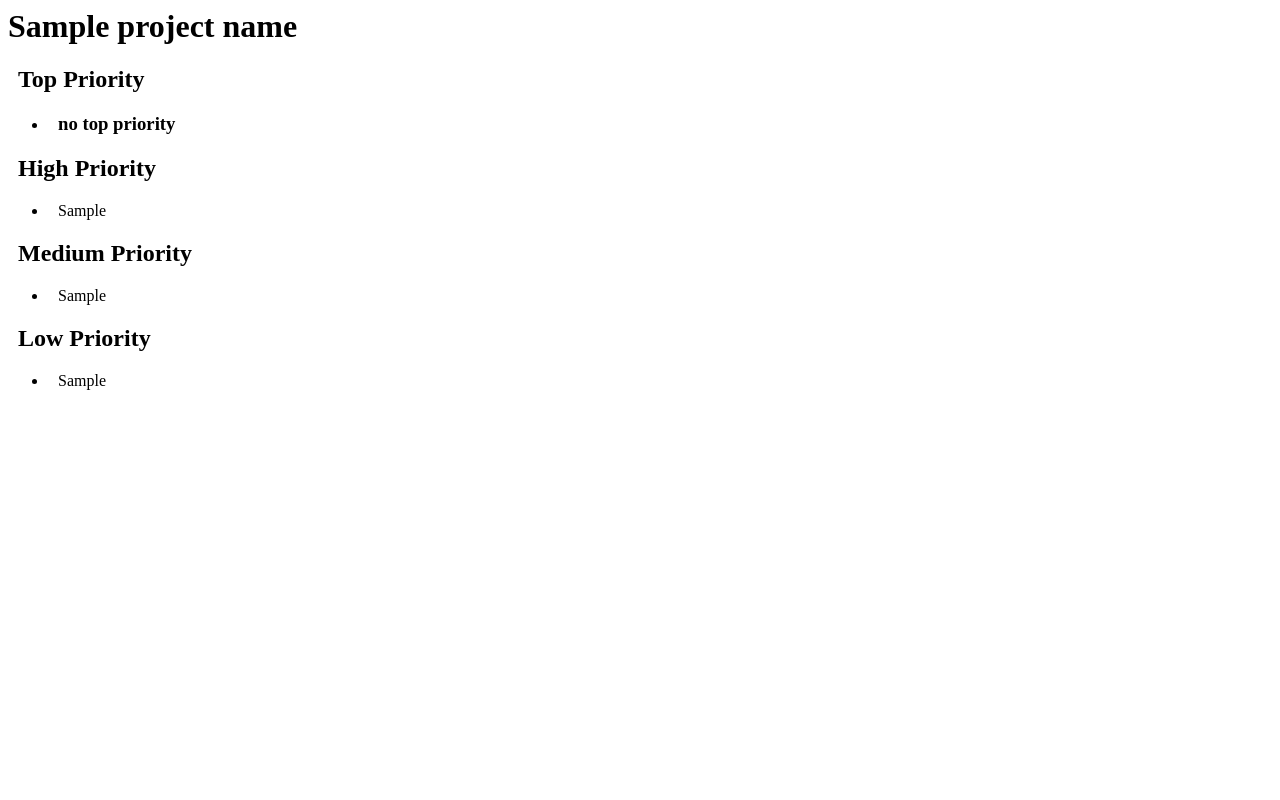
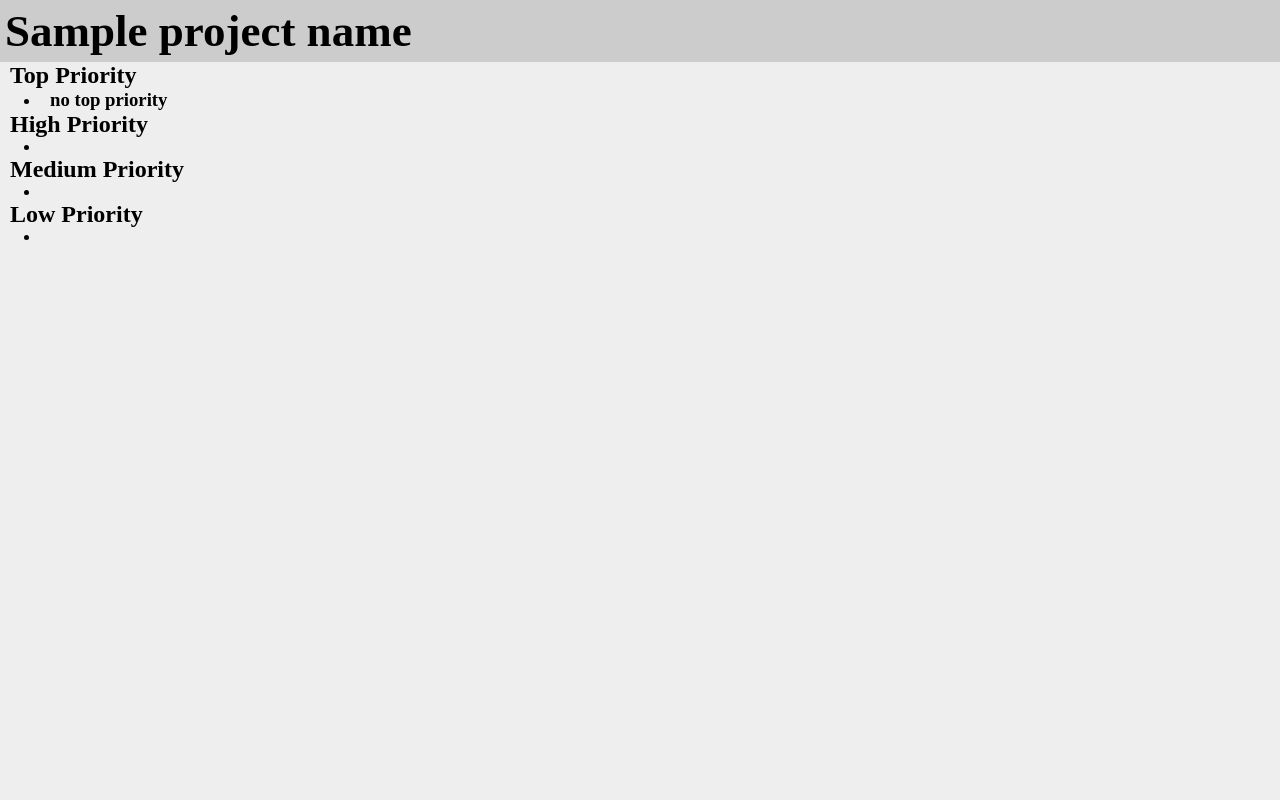
Before and after one commit to tsj845/APP-task-manager, a Flask app: template templates/manager-template.html in a window 1280 px wide. Run offline with Flask 2, Linux system fonts and the light colour scheme; the template is opened without the code that fills it: most values are stand-ins (such as "Sample title", 1, 10 or a date in 2020).

Commit message:
Update manager-template.html

```diff
--- a/templates/manager-template.html
+++ b/templates/manager-template.html
@@ -1,12 +1,21 @@
 <html>
 	<head>
 		<style>
-			#indent {
-				text-indent : 10;
+		        * {
+			        margin: 0px;
+			}
+			body {
+			        background-color: #eee;
+			}
+		        #indent {
+			        text-indent : 10;
 			}
 			/* project name */
 			h1#proj-name {
-				text-indent : 0;
+			        text-indent: 0;
+				font-size: 45px;
+				padding: 5px;
+				background-color: #ccc
 			}
 			h1#proj-name:hover {
 				cursor : default;
@@ -82,19 +91,19 @@
 			<h2 class="pri-label">High Priority</h2>
 			<ul id="pri-high">
 				{% for task in project["high"] %}
-				<li class="task" onclick="showmanage({{ task }})">{{ task["disp-value"] }}</li>
+				<li onclick="showmanage({{ task }})">{{ task_html(task) | safe }}</li>
 				{% endfor %}
 			</ul>
 			<h2 class="pri-label">Medium Priority</h2>
 			<ul id="pri-med">
 				{% for task in project["med"] %}
-				<li class="task" onclick="showmanage({{ task }})">{{ task["disp-value"] }}</li>
+				<li onclick="showmanage({{ task }})">{{ task_html(task) | safe }}</li>
 				{% endfor %}
 			</ul>
 			<h2 class="pri-label">Low Priority</h2>
 			<ul id="pri-low">
 				{% for task in project["low"] %}
-				<li class="task" onclick="showmanage({{ task }})">{{ task["disp-value"] }}</li>
+				<li onclick="showmanage({{ task }})">{{ task_html(task) | safe }}</li>
 				{% endfor %}
 			</ul>
 		</div>
```
